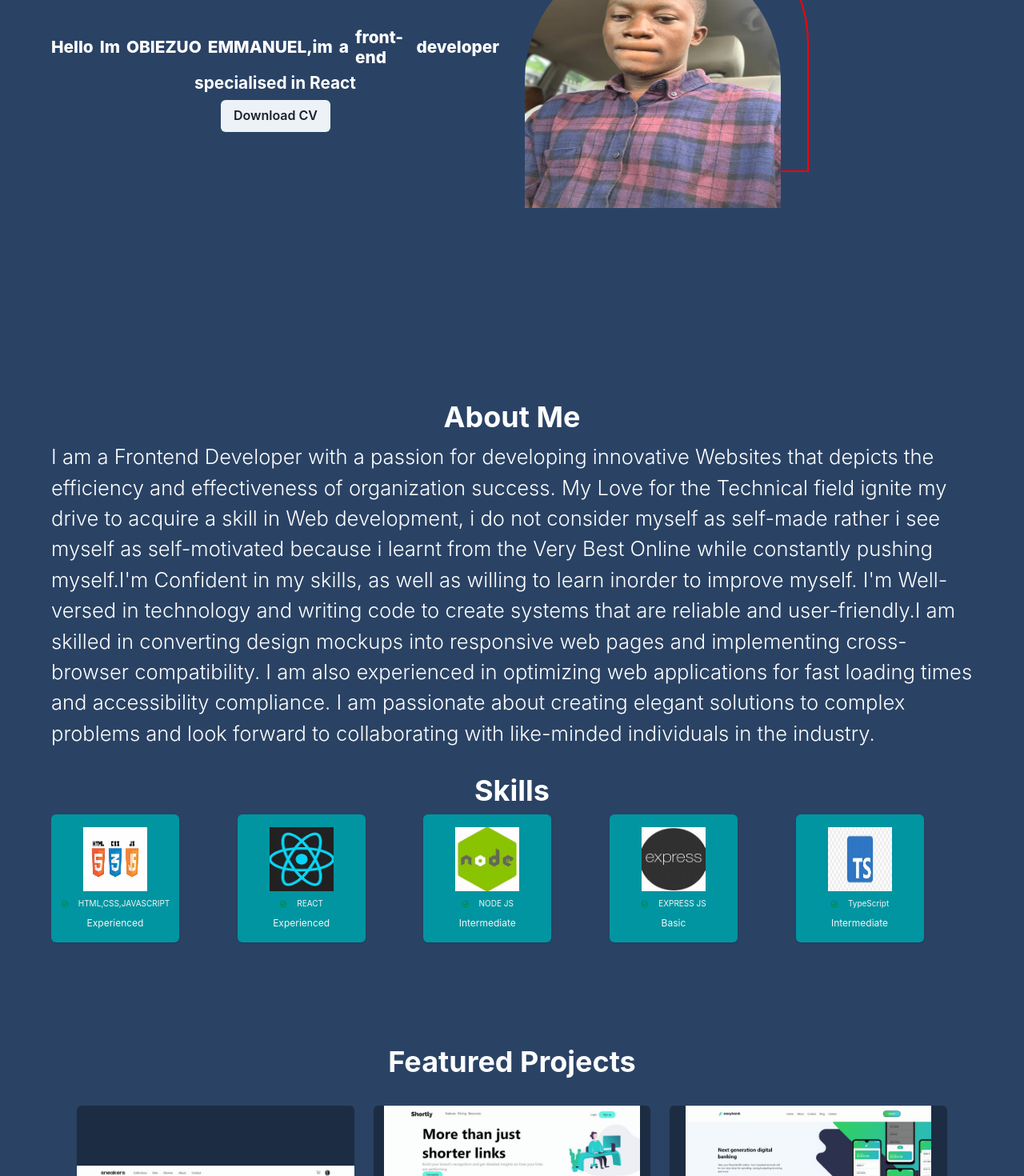
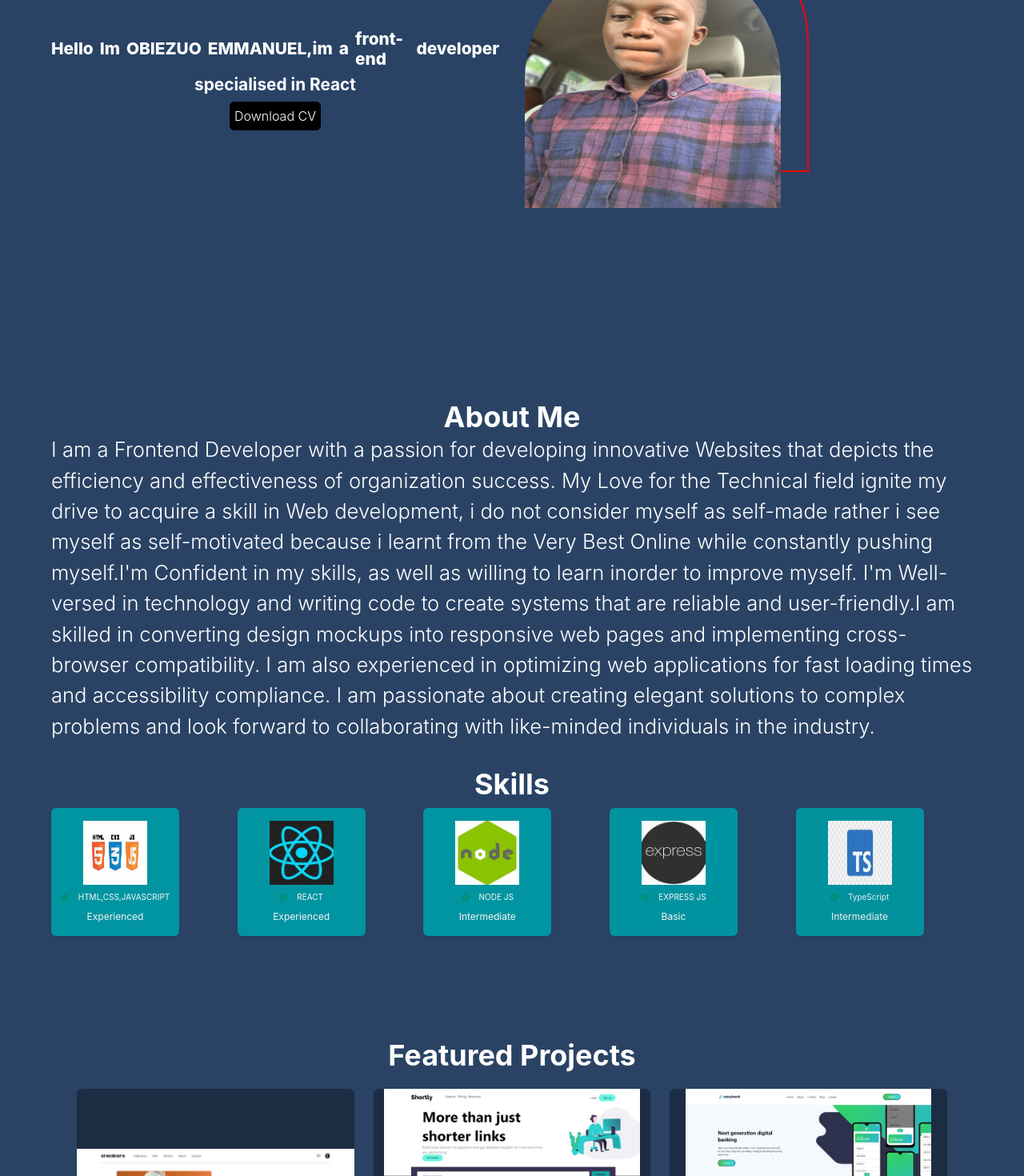
Before and after one commit to emmyVon/Newpport, a React (Create React App) app: page / in a window 1280 px wide. Shown: the part 300-1770 px from the top of the page at 80% size. Built offline with nearby package versions, Linux system fonts and the light colour scheme; no server answers.

Commit message:
react-reveal to aos

```diff
--- a/package.json
+++ b/package.json
@@ -3,7 +3,7 @@
   "version": "0.1.0",
   "private": true,
   "dependencies": {
-    "@chakra-ui/react": "^2.7.1",
+    "@chakra-ui/react": "^2.8.2",
     "@emailjs/browser": "^3.11.0",
     "@emotion/react": "^11.10.4",
     "@emotion/styled": "^11.10.4",
@@ -21,7 +21,6 @@
     "react": "^18.2.0",
     "react-dom": "^18.2.0",
     "react-icons": "^4.10.1",
-    "react-reveal": "^1.2.2",
     "react-scripts": "5.0.1",
     "web-vitals": "^2.1.4",
     "yup": "^0.32.11"
--- a/src/App.js
+++ b/src/App.js
@@ -10,8 +10,14 @@ import Alert from "./components/Alert";
 import { useState,useEffect } from "react";
 import {motion, useAnimation} from "framer-motion"
 import AboutMe from "./components/AboutMe";
+import 'aos/dist/aos.css'
+import AOS from 'aos'
+
 
 function App() {
+  useEffect(()=>{
+    AOS.init()
+  },[])
   const [openMenu,setOpenMenu] = useState(false);
   const controls = useAnimation();
   useEffect(()=>{
--- a/src/components/AboutMe.js
+++ b/src/components/AboutMe.js
@@ -8,13 +8,16 @@ const AboutMe = ()=>{
     alignItems="center"
     isDarkBackground
     minH={'50vh'}
-    backgroundColor="#2A4365">
-         <Fade duration="4000" bottom="true" distance="40%">
+    backgroundColor="#2A4365"
+    >
+        <div data-aos="fade-up" data-aos-duration="1000" data-aos-easing="ease-in" style={{ display:"flex", flexDirection:"Column",alignItems:'center'}} >
+
         <Heading>About Me</Heading>
         <Text fontWeight={300} fontSize={'1.6rem'}>
             I am a Frontend Developer with a passion for developing innovative Websites that depicts the efficiency and effectiveness of organization success. My Love for the Technical field ignite my drive to acquire a skill in Web development, i do not consider myself as self-made rather i see myself as self-motivated because i learnt from the Very Best Online while constantly pushing myself.I'm Confident in my skills, as well as willing to learn inorder to improve myself. I'm Well-versed in technology and writing code to create systems that are reliable and user-friendly.I am skilled in converting design mockups into responsive web pages and implementing cross-browser compatibility. I am also experienced in optimizing web applications for fast loading times and accessibility compliance.  I am passionate about creating elegant solutions to complex problems and look forward to collaborating with like-minded individuals in the industry.
         </Text>
-        </Fade>
+        </div>
+
 
         </FullScreenSection>
 
--- a/src/components/LandingSection.js
+++ b/src/components/LandingSection.js
@@ -3,6 +3,7 @@ import { Avatar, Grid, Heading, VStack,Image,Box, HStack, Flex, Button } from "@
 import FullScreenSection from "./FullScreenSection";
 import profilepic from '../images/foliopic.jpeg'
 import { motion, transform } from "framer-motion";
+
 import { Zoom } from "react-reveal";
 
 
@@ -41,8 +42,8 @@ const LandingSection = () => {
           {bio2}
         </Heading>
        </motion.div>
-       <Zoom delay={2500}>
-       <Button><a href="./CV.pdf" download='./CV.pdf'>Download CV</a></Button></Zoom>
+
+       <motion.button initial={{opacity:0}} animate={{y:0,opacity:1}} transition={{delay:3.7}} style={{backgroundColor:"black",padding:"6px",borderRadius:"6px",fontWeight:"300"}}><a href="./CV.pdf" download='./CV.pdf'>Download CV</a></motion.button>
 
       </VStack>
     <Box position='relative' h='20rem' display={{base:'none', lg:'inline-block'}} >
--- a/src/components/ProjectsSection.js
+++ b/src/components/ProjectsSection.js
@@ -54,8 +54,8 @@ const ProjectsSection = () => {
       alignItems="center"
       spacing={2}
     >
-       <Fade duration="4000" bottom="true" distance="40%">
-      <Heading as="h1" marginBottom={5} id="projects">
+       <div data-aos="fade-up" data-aos-duration="1000" data-aos-easing="ease-in" style={{ display:"flex", flexDirection:"Column",alignItems:'center'}}id="projects">
+      <Heading as="h1" marginBottom={5} >
         Featured Projects
       </Heading>
       <Box  display="grid" gridTemplateColumns="repeat(auto-fit,minmax(20rem,1fr))" gridGap={6}>
@@ -70,7 +70,7 @@ const ProjectsSection = () => {
           />
         ))}
       </Box>
-      </Fade>
+    </div>
     </FullScreenSection>
   );
 };
--- a/src/components/Skills.js
+++ b/src/components/Skills.js
@@ -42,6 +42,7 @@ const Skills = () => {
     {skills.map((skill,index) =>{
         const {logo,name,level} = skill
         return(
+            <div data-aos="fade-right-up" data-aos-duration="2000" data-aos-delay={`${index * 300}`}>
             <Card key={index} alignItems='center' boxSize={{base:'7rem', lg:'10rem'}} bg='#0095A1'color='whitesmoke' p={4}>
                 <VStack>
                 <Image src={logo}alt={name} boxSize={{base:'3rem',lg:'5rem'}}/>
@@ -49,6 +50,7 @@ const Skills = () => {
                 <Text fontSize={['8px','12px']}>{level}</Text>
                 </VStack>
             </Card>
+            </div>
         )
     })
     }
--- a/src/index.css
+++ b/src/index.css
@@ -2,6 +2,7 @@ html{
   scroll-behavior: smooth;
   overflow-x: hidden;
 }
+@import 'aos/dist/aos.css';
 *{
   padding: 0;
   margin: 0;
--- a/src/index.js
+++ b/src/index.js
@@ -2,7 +2,7 @@ import React from 'react';
 import ReactDOM from 'react-dom/client';
 import './index.css';
 import App from './App';
-import reportWebVitals from './reportWebVitals';
+
 
 const root = ReactDOM.createRoot(document.getElementById('root'));
 root.render(
@@ -10,8 +10,3 @@ root.render(
     <App />
   </React.StrictMode>
 );
-
-// If you want to start measuring performance in your app, pass a function
-// to log results (for example: reportWebVitals(console.log))
-// or send to an analytics endpoint. Learn more: https://bit.ly/CRA-vitals
-reportWebVitals();
```
